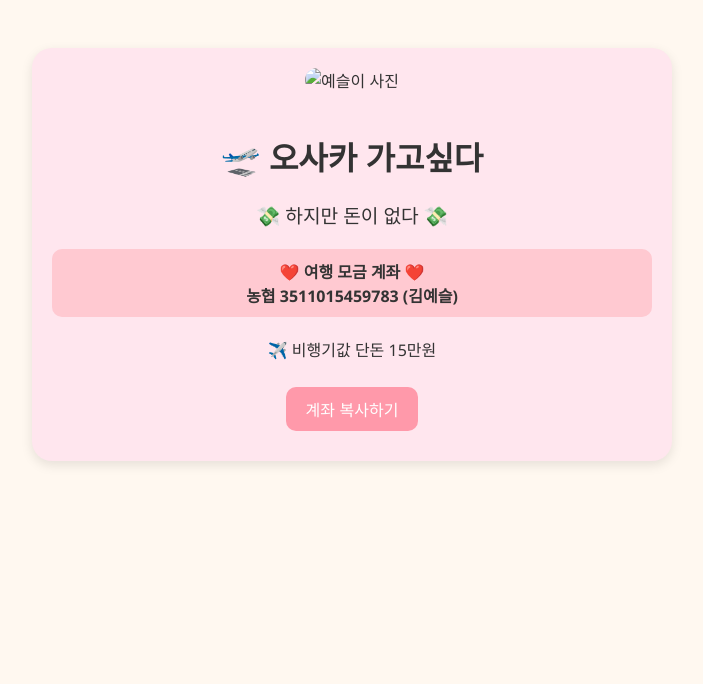
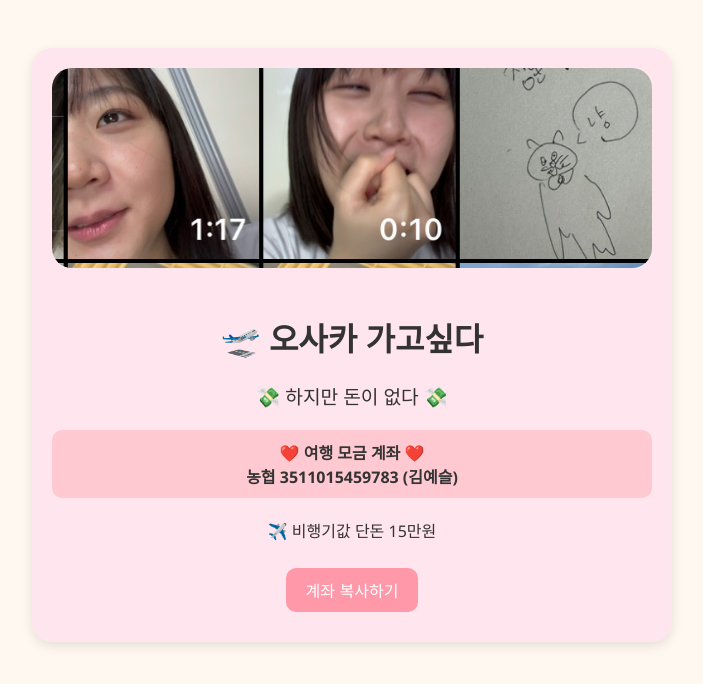
Before and after one commit to seulseul44/osaka-donation, a plain HTML site: page index.html in a window 1280 px wide. Shown: the whole page, without its empty margins (288-991 px from the left). Drawn offline with Linux system fonts and the light colour scheme.

Commit message:
Update index.html

```diff
--- a/index.html
+++ b/index.html
@@ -7,7 +7,7 @@
 </head>
 <body>
   <div class="container">
-    <img src="img/yesle.jpg" alt="예슬이 사진" class="photo">
+    <img src="yesle.jpg" alt="예슬이 사진" class="photo">
     <h1>🛫 오사카 가고싶다</h1>
     <p class="cry">💸 하지만 돈이 없다 💸</p>
     <div class="account">
```
